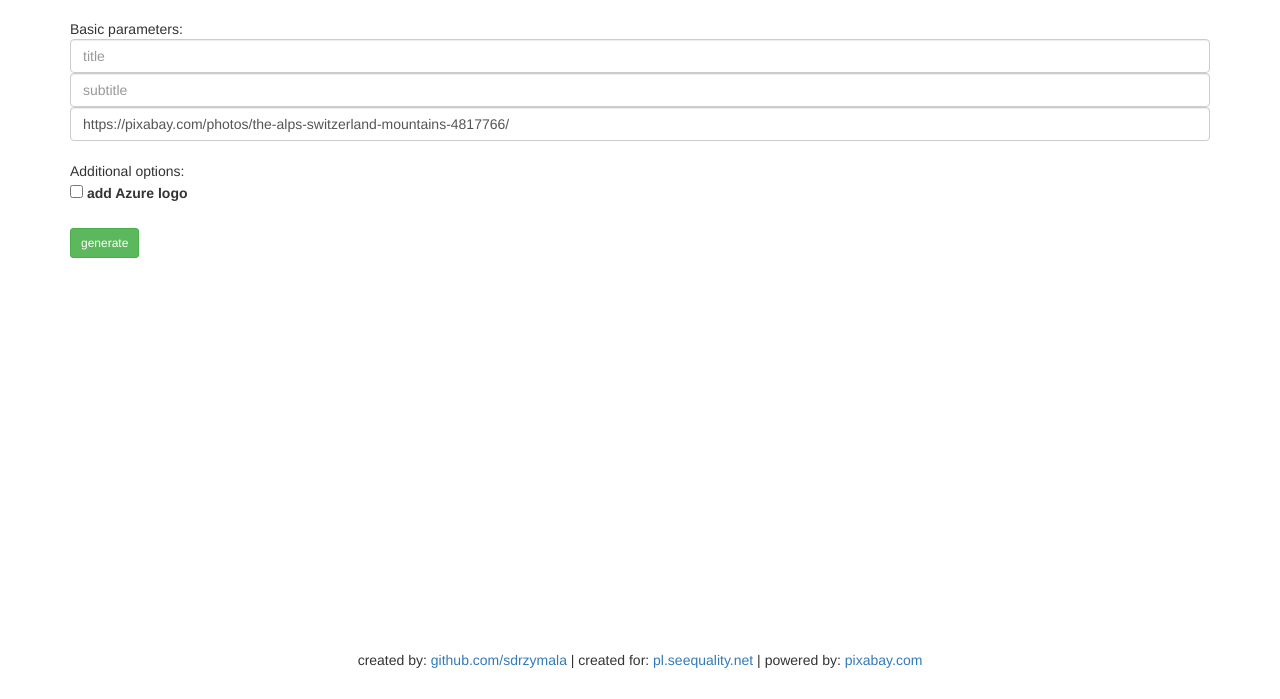
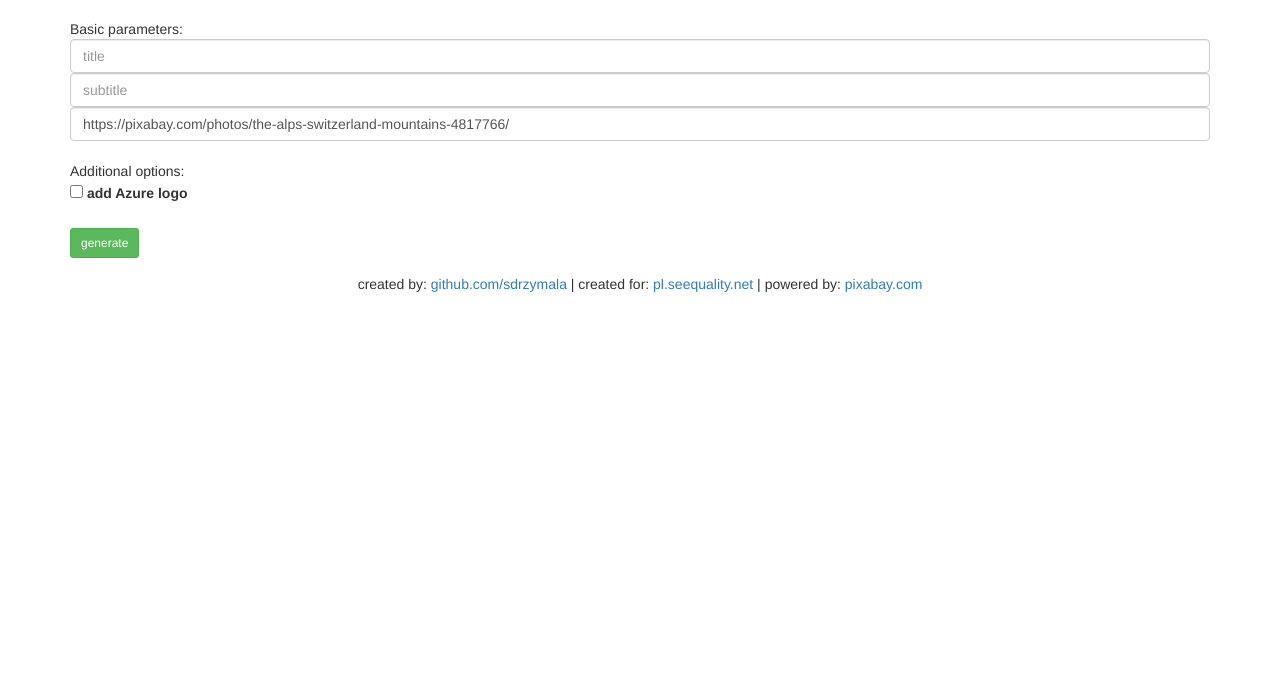
Before and after one commit to sdrzymala/featured-image-creator, a Flask app: page / in a window 1280 px wide. Shown: the part 101-800 px from the top of the page. Run offline with Flask 2, Linux system fonts and the light colour scheme; some libraries are stand-ins or nearby versions.

Commit message:
change footer to be relative

```diff
--- a/templates/main_page.html
+++ b/templates/main_page.html
@@ -87,8 +87,8 @@
 
 </body>
 
-<footer class="navbar navbar-fixed-bottom">
-  <div class="navbar navbar-fixed-bottom text-center">
+<footer class="navbar navbar-relative-bottom">
+  <div class="navbar navbar-relative-bottom text-center">
     created by: <a href="https://github.com/sdrzymala/" target="_blank">github.com/sdrzymala</a>
     | created for: <a href="https://pl.seequality.net/" target="_blank">pl.seequality.net</a>
     | powered by: <a href="https://pixabay.com/" target="_blank">pixabay.com</a>
```
